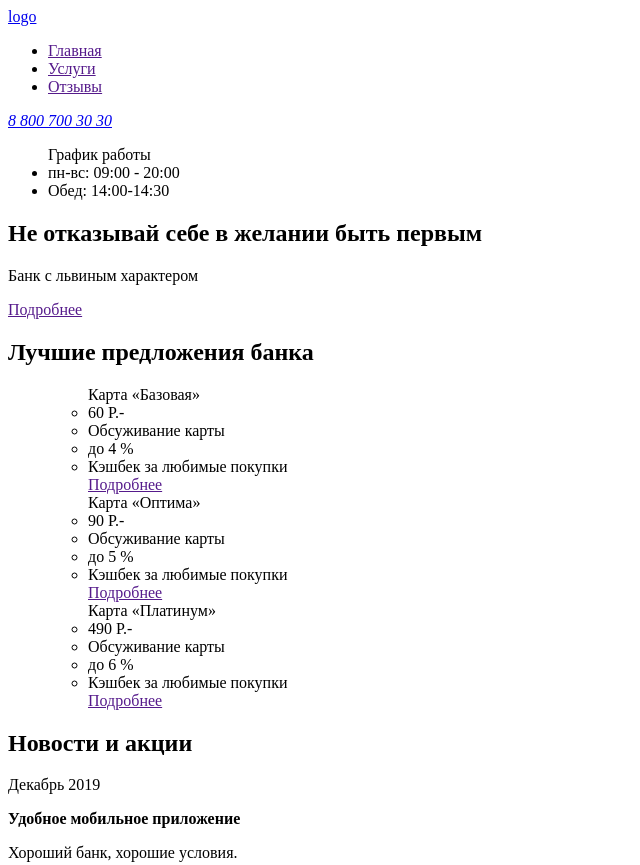
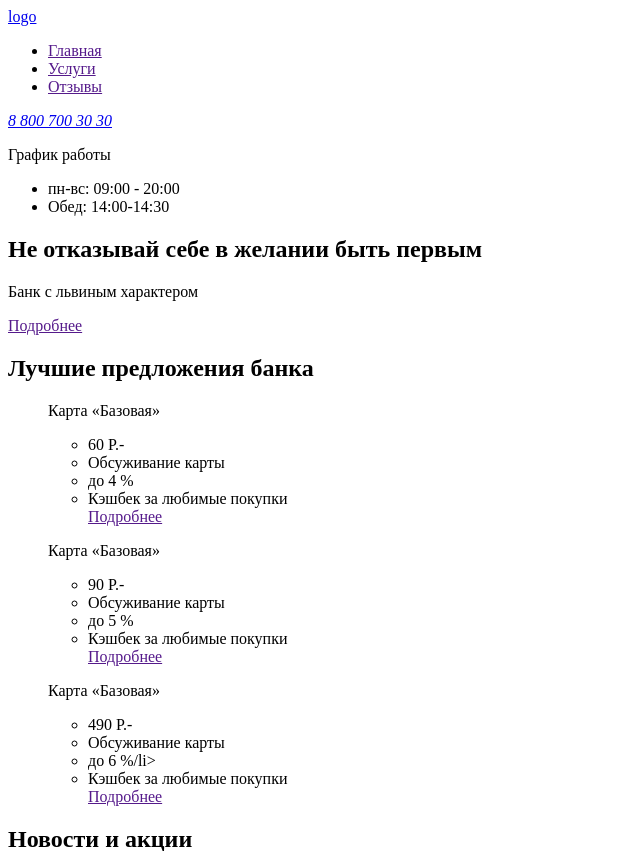
Before and after one commit to codegobrain/lion-bank, a plain HTML site: page index.html in a window 1280 px wide. Shown: the top 865 px of the page, without its empty margins (0-640 px from the left). Drawn offline with Linux system fonts and the light colour scheme.

Commit message:
some fiexes

```diff
--- a/index.html
+++ b/index.html
@@ -48,10 +48,13 @@
           <a href="tel:+788007003030" class="contact__telephone">8 800 700 30 30</a>
         </address>
 
-        <ul class="contact__shedule">График работы
+        <div class="shedule">
+          <p>График работы</p>
+          <ul class="shedule__list">
             <li class="shedule__time">пн-вс: 09:00 - 20:00</li>
             <li class="shedule__time">Обед: 14:00-14:30</li>
           </ul>
+        </div>
 
       </div>
 
@@ -75,31 +78,45 @@
 
         <h2 class="title__text">Лучшие предложения банка</h2>
 
+        <div class="cards">
           <ul class="offers__cards">
-
-          <ul class="cards__details">Карта «Базовая»
+            <p>Карта «Базовая»</p>
+            <ul class="cards__details">
               <li class="cards__stakes">60 Р.-</li>
               <li class="stakes__text">Обсуживание карты</li>
               <li class="cards__stakes">до 4 %</li>
               <li class="stakes__text">Кэшбек за любимые покупки</li>
               <a href="" class="offers__details">Подробнее</a>
             </ul>
+          </ul>
+        </div>
 
-          <ul class="cards__details">Карта «Оптима»
-            <li class="cards_stakes">90 Р.-</li>
+
+        <div class="cards">
+          <ul class="offers__cards">
+            <p>Карта «Базовая»</p>
+            <ul class="cards__details">
+              <li class="cards__stakes">90 Р.-</li>
               <li class="stakes__text">Обсуживание карты</li>
-            <li class="cards_stakes">до 5 %</li>
+              <li class="cards__stakes">до 5 %</li>
               <li class="stakes__text">Кэшбек за любимые покупки</li>
               <a href="" class="offers__details">Подробнее</a>
             </ul>
+          </ul>
+        </div>
 
-          <ul class="cards__details">Карта «Платинум»
-            <li class="cards_stakes">490 Р.-</li>
+        <div class="cards">
+          <ul class="offers__cards">
+            <p>Карта «Базовая»</p>
+            <ul class="cards__details">
+              <li class="cards__stakes">490 Р.-</li>
               <li class="stakes__text">Обсуживание карты</li>
-            <li class="cards_stakes">до 6 %</li>
+              <li class="cards__stakes">до 6 %/li>
               <li class="stakes__text">Кэшбек за любимые покупки</li>
               <a href="" class="offers__details">Подробнее</a>
             </ul>
+          </ul>
+        </div>
 
         </ul>
 
@@ -129,7 +146,8 @@
 
         <!--Paginator-->
         <div class="paginator">
-          <ul class="paginator__list">Страница 1 из 7
+          <p class="list__text">Страница 1 из 7</p>
+          <ul class="paginator__list">
             <li class="list__item">
               <a href="">1</a>
             </li>
```
Lines whose indentation alone changed are shown as unchanged.
